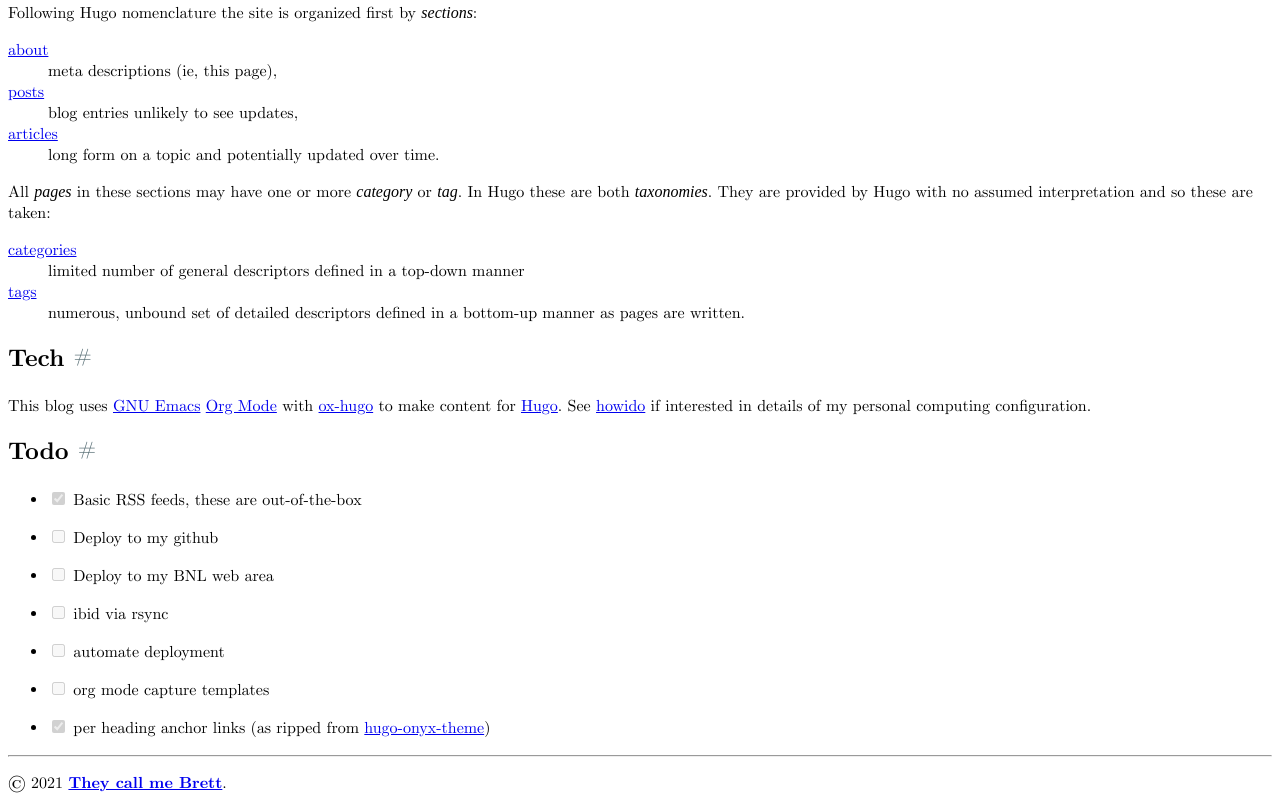
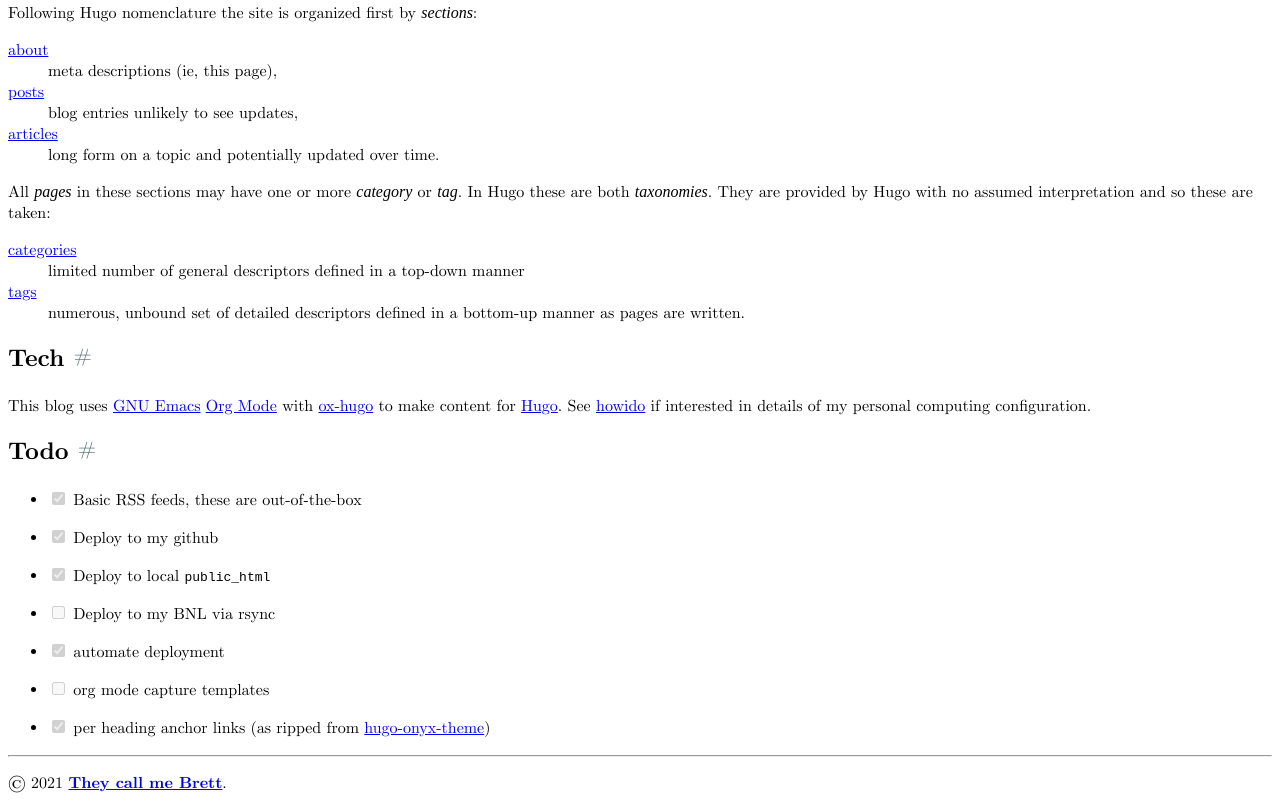
Before and after one commit to brettviren/brettviren.github.io, a plain HTML site: page about/this/index.html in a window 1280 px wide. Shown: the part 397-1207 px from the top of the page. Drawn offline with Linux system fonts and the light colour scheme; a web font is replaced by a local one.

Commit message:
Update todo

```diff
--- a/about/this/index.html
+++ b/about/this/index.html
@@ -105,16 +105,16 @@ configuration.</p>
 <p><input checked="" disabled="" type="checkbox"> Basic RSS feeds, these are out-of-the-box</p>
 </li>
 <li>
-<p><input disabled="" type="checkbox"> Deploy to my github</p>
+<p><input checked="" disabled="" type="checkbox"> Deploy to my github</p>
 </li>
 <li>
-<p><input disabled="" type="checkbox"> Deploy to my BNL web area</p>
+<p><input checked="" disabled="" type="checkbox"> Deploy to local <code>public_html</code></p>
 </li>
 <li>
-<p><input disabled="" type="checkbox"> ibid via rsync</p>
+<p><input disabled="" type="checkbox"> Deploy to my BNL via rsync</p>
 </li>
 <li>
-<p><input disabled="" type="checkbox"> automate deployment</p>
+<p><input checked="" disabled="" type="checkbox"> automate deployment</p>
 </li>
 <li>
 <p><input disabled="" type="checkbox"> org mode capture templates</p>
```
Also changed, not shown: sitemap.xml (+6 -6 lines).
